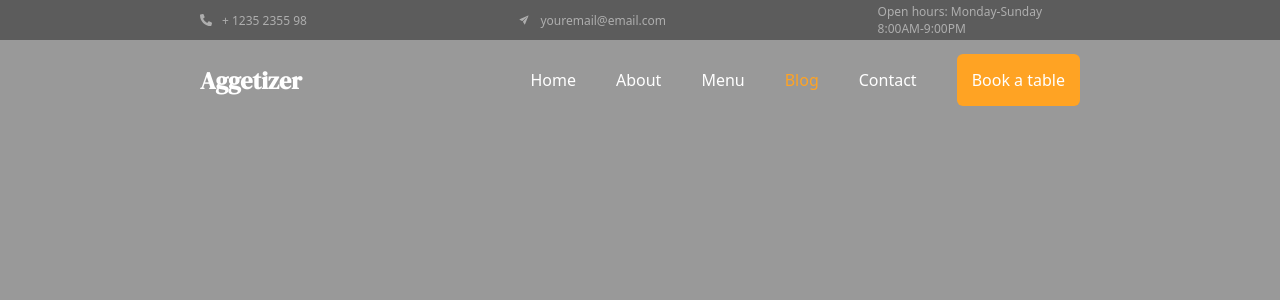
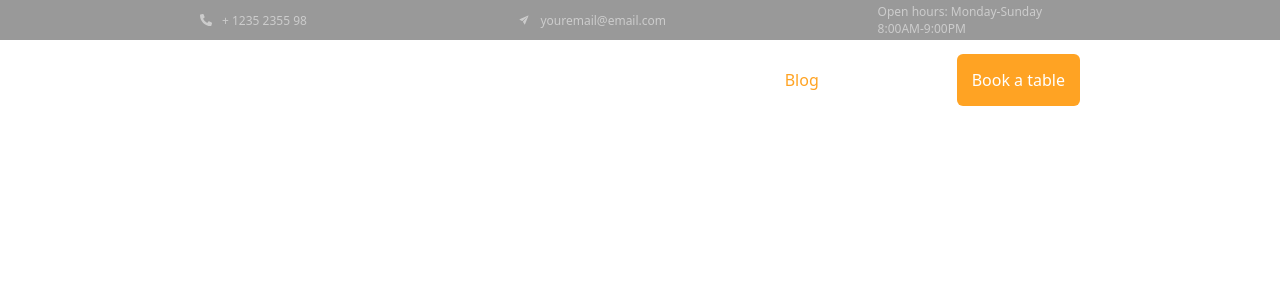
Before and after one commit to javidaghayevgit/Restaurant, a React (Create React App) app: page /blog in a window 1280 px wide. Shown: the top 300 px of the page. Built offline with nearby package versions, Linux system fonts and the light colour scheme; a web font is replaced by a local one.

Commit message:
change in router

```diff
--- a/src/pages/Blog/index.jsx
+++ b/src/pages/Blog/index.jsx
@@ -2,9 +2,6 @@ import '../Blog/style.css'
 const Blog=()=>{
     return(
         <div className=" blog">
-            <div className="slider_item">
-                    <div className="overlay"></div>
-                </div>
         </div>
     )
 }
```
Also changed, not shown: src/App.js (+6 -6 lines).
